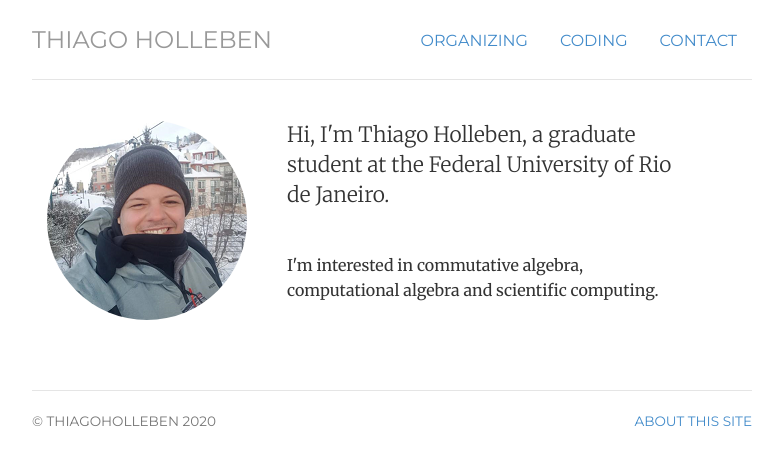
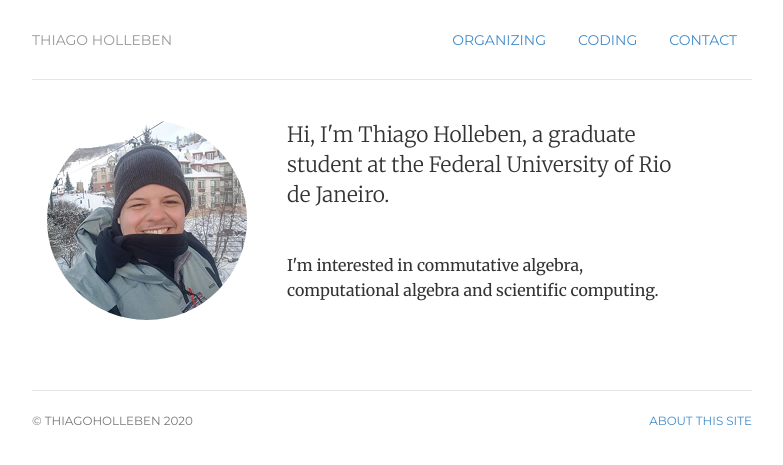
Before and after one commit to hollebenthiago/hollebenthiago.github.io, a Jekyll site: the page built from index.html, in a window 1280 px wide. Shown: the top 465 px of the page, without its empty margins (248-1031 px from the left). Built offline with Jekyll 4.4.1, drawn with Linux system fonts in a browser that asks for light colours.

Commit message:
header fontsize

```diff
--- a/css/style.css
+++ b/css/style.css
@@ -8,7 +8,7 @@
 blockquote p { font-size: 16px; line-height: 1.6em; }
 
 /* Masthead */
-.header, .footer, .header h3 { font-family: 'Montserrat', Helvetica, sans-serif; text-transform: uppercase; font-weight: normal; }
+.header, .footer, .header h3 { font-family: 'Montserrat', Helvetica, sans-serif; text-transform: uppercase; font-weight: normal; font-size: 14px;}
 
 /* Navigation */
 h3.text-muted a {text-decoration: none; color: #999999; }
```
